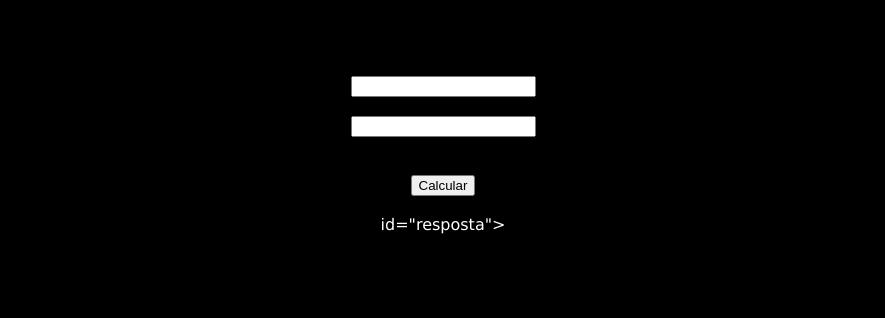
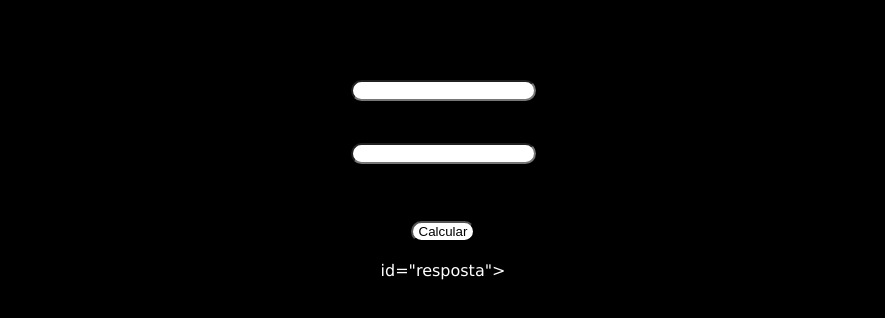
Before and after one commit to lucas123615/aritmetica, a plain HTML site: page index.html in a window 1280 px wide. Shown: the part 62-380 px from the top of the page, without its empty margins (197-1082 px from the left). Drawn offline with Linux system fonts and the light colour scheme.

Commit message:
terceira versão

```diff
--- a/index.html
+++ b/index.html
@@ -11,9 +11,9 @@
     <h1>Programa para fazer as Operações Aritmética</h1>
     <br><br>
     <label for="Digite o primeiro número: "></label><br>
-    <input type="text" id="num1"><br>
+    <input type="text" id="num1"><br><br>
     <label for="Digite o segundo número: "></label><br>
-    <input type="text" id="num2"><br>
+    <input type="text" id="num2"><br><br>
     <br><br>
     <button>Calcular</button><br><br>
     <div>id="resposta"></div>
--- a/style.css
+++ b/style.css
@@ -4,3 +4,14 @@ body{
     font-family: Verdana, Geneva, Tahoma;
     text-align: center;
 }
+label{
+    font-family: Arial;
+    font-weight: bold;
+    font-size: 20px;
+}
+
+input, button{
+    color: black;
+    background-color: white;
+    border-radius: 16px;
+}
```
